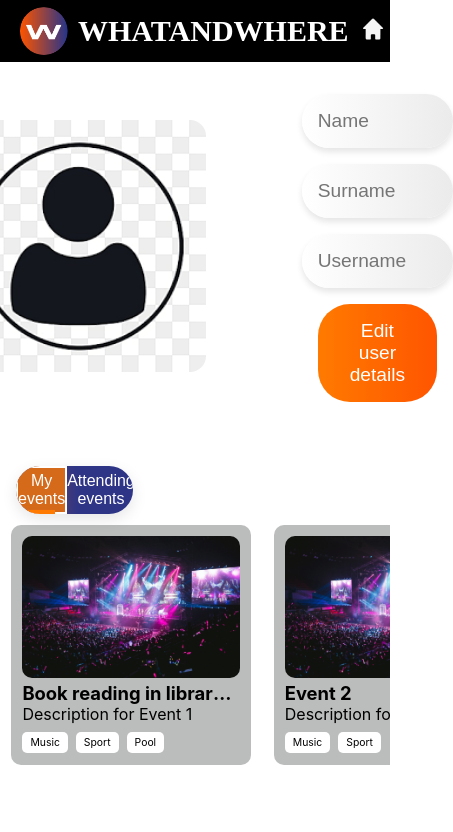
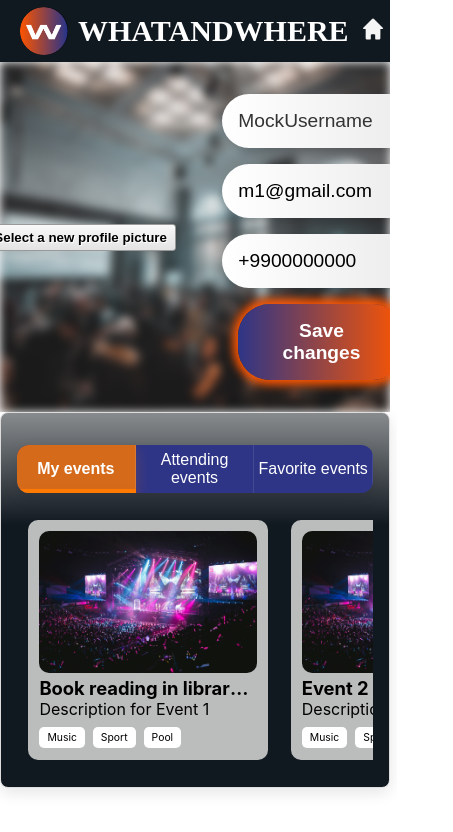
Before and after one commit to WhatandWhere/WhatAndWhere, a React (Create React App) app in the folder client/: page /profile in a window 390 px wide. Both pictures are taken after a click on the button "Edit user details". Shown: the top 832 px of the page, 453 px wide, since content can reach past the window. Built offline with nearby package versions, Linux system fonts and the light colour scheme.

Commit message:
Added the design and functionality to the profile pageto the
Added a design to the Profile page. and added functionality to the button(When it is pressed you are able to change the settings of you profile. F.e: You can change the profile image, phone and email.)

```diff
--- a/client/src/components/design-files-css/Header.css
+++ b/client/src/components/design-files-css/Header.css
@@ -7,7 +7,7 @@
     display: flex;
     justify-content: space-between;
     align-items: center;
-    background-color: #000;
+    background: #101820;
     padding: 6px 20px;
     height: 50px;
 }
--- a/client/src/components/design-files-css/LoginRegisterButton.css
+++ b/client/src/components/design-files-css/LoginRegisterButton.css
@@ -18,11 +18,6 @@
 }
 
 .form-button:hover {
-    /* background: linear-gradient(
-      -90deg,
-      rgba(255, 86, 0, 1) 40%,
-      rgb(187, 188, 188, 1) 100%
-    ); */
 
     background: linear-gradient(
             180deg,
--- /dev/null
+++ b/client/src/components/design-files-css/profile-page-css/ProfilePage.css
@@ -0,0 +1,8 @@
+.bottom-part{
+    border: 1px solid #ddd; /* subtle border, change color as needed */
+    border-radius: 8px; /* rounded corners for the container */
+    box-shadow: 0px 5px 15px rgba(0, 0, 0, 0.1); /* shadow for depth */
+    padding: 1rem; /* spacing inside the container */
+    /*margin: 1rem; !* spacing outside the container *!*/
+    background: linear-gradient(360deg, rgb(16, 24, 32) 70%, rgb(136, 139, 141) 100%); /* white background, change as needed */
+}
--- a/client/src/components/design-files-css/profile-page-css/UpperPartOfThePage.css
+++ b/client/src/components/design-files-css/profile-page-css/UpperPartOfThePage.css
@@ -1,17 +1,17 @@
 .user-profile {
     display: flex;
     align-items: center;
-    justify-content: center; /* This centers the elements horizontally */
+    justify-content: center;
     padding: 2rem;
     font-family: Arial, sans-serif;
 }
 
 .profile-pic {
-    height: calc((3 * (1rem + 1.2rem + 1rem)) + 1.2rem + 2rem + 3rem); /* height of 3 input fields + button + margin */
-    width: auto; /* Adjusts width according to the height while maintaining aspect ratio */
+    height: calc((3 * (1rem + 1.2rem + 1rem)) + 1.2rem + 2rem + 3rem);
+    width: auto;
     border-radius: 1rem;
     margin-right: 7rem;
-    object-fit: cover; /* Increased the gap between the image and the input fields */
+    object-fit: cover;
 }
 
 .user-details {
@@ -39,16 +39,93 @@
     font-size: 1.2rem;
     border: none;
     border-radius: 2rem;
-    background: linear-gradient(90deg, #ff7a00, #ff5500);
+    background: linear-gradient(90deg, #ff7a00, #ff5600);
     color: white;
     cursor: pointer;
     transition: all 0.3s ease;
 }
 
 .edit-button:hover {
-    background: linear-gradient(90deg, #ff5500, #ff7a00);
+    box-shadow: 0px 0px 10px 5px #ff5600;
 }
+
 
 .input-field:focus {
     background: linear-gradient(90deg, rgba(245,245,245,1) 0%, rgba(225,225,225,1) 100%);
 }
+
+.user-profile {
+    position: relative; /* For positioning the pseudo-element */
+    overflow: hidden; /* In case the pseudo-element is bigger than the parent */
+}
+
+.user-profile::before {
+    content: "";
+    position: absolute;
+    top: 0;
+    right: 0;
+    bottom: 0;
+    left: 0;
+    background-image: url('../../../../public/back.jpeg');
+    background-size: cover;
+    background-position: center;
+    background-repeat: no-repeat;
+    filter: blur(5px);
+    z-index: -1;
+}
+.text-display {
+    font-size: 1.2rem; /* Matches the font size of .input-field */
+    color: #333; /* Sets the text color; change as needed */
+    padding: 1rem; /* Matches the padding of .input-field */
+    width: 100%; /* Matches the width of .input-field */
+    text-align: left; /* Center the text if desired */
+    margin-bottom: 1rem; /* Matches the margin of .input-field */
+    background: linear-gradient(90deg, rgba(255,255,255,1) 0%, rgba(235,235,235,1) 100%); /* Matches the background of .input-field */
+    border-radius: 2rem; /* Matches the border radius of .input-field */
+    box-shadow: 0 4px 6px rgba(0, 0, 0, 0.1); /* Matches the box-shadow of .input-field */
+}
+
+.edit-button-bold {
+    font-weight: bold;
+    background: linear-gradient(90deg, #2E3587FF, #ff5600);
+    box-shadow: 0px 0px 10px 5px #ff5600;
+}
+
+/*.profile-pic-upload {*/
+/*    display: block;*/
+/*    width: calc((3 * (1rem + 1.2rem + 1rem)) + 1.2rem + 2rem + 3rem); !* same as .profile-pic width *!*/
+/*    height: calc((3 * (1rem + 1.2rem + 1rem)) + 1.2rem + 2rem + 3rem); !* same as .profile-pic height *!*/
+/*    margin-right: 7rem;*/
+/*    border-radius: 1rem; !* same as .profile-pic border-radius *!*/
+/*    object-fit: cover;*/
+/*    padding: 0;*/
+/*    cursor: pointer;*/
+/*}*/
+
+/* Hide the default file input styling */
+.profile-pic-upload::-webkit-file-upload-button {
+    visibility: hidden;
+}
+.profile-pic-upload::before {
+    content: 'Select a new profile picture';
+    display: inline-block;
+    background: -webkit-linear-gradient(top, #f9f9f9, #e3e3e3);
+    border: 1px solid #999;
+    border-radius: 3px;
+    padding: 5px 8px;
+    outline: none;
+    white-space: nowrap;
+    -webkit-user-select: none;
+    cursor: pointer;
+    text-shadow: 1px 1px #fff;
+    font-weight: 700;
+    font-size: 10pt;
+}
+
+.profile-pic-upload:hover::before {
+    border-color: black;
+}
+
+.profile-pic-upload:active::before {
+    background: -webkit-linear-gradient(top, #e3e3e3, #f9f9f9);
+}
--- a/client/src/components/design-files-css/profile-page-css/UserSelectionList.css
+++ b/client/src/components/design-files-css/profile-page-css/UserSelectionList.css
@@ -3,16 +3,17 @@
     display: flex;
     justify-content: space-between;
     background-color: #2e3587;
-    border-radius: 2rem;
+    border-radius: 0.75rem;
     overflow: hidden;
-    margin-top: 2rem;
-    width: 30%;
+    margin-top: 1rem;
+    margin-bottom: 1rem;
+    width: 100%;
     height: 3rem;
-    margin-left: 1rem;
     box-shadow: 0px 5px 15px rgba(0, 0, 0, 0.1);
 }
 
 .action-button {
+    color: rgba(255, 255, 255, 1);
     flex: 1;
     text-align: center;
     border: none;
@@ -21,7 +22,7 @@
     transition: all 0.3s;
     font-size: 1rem;
     color: white;
-    border-right: 1px solid rgba(255, 255, 255, 0.1); /* Subtle border between buttons */
+    border-right: 1px solid rgba(255, 255, 255, 0.1);
 }
 
 .action-button:last-child {
@@ -34,8 +35,8 @@
 
 .action-button.selected {
     background-color: rgba(255, 119, 0, 0.8);
-    box-shadow: 0px 5px 15px rgba(255, 119, 0, 0.2); /* Add a subtle glow to the selected button */
-    border: 2px solid white; /* Add a white border to the selected button */
+    box-shadow: 0px 5px 15px rgba(255, 119, 0, 0.2);
+    font-weight: bolder;
 }
 
 .slider {
--- a/client/src/components/profile-page-components/UpperPartOfThePage.jsx
+++ b/client/src/components/profile-page-components/UpperPartOfThePage.jsx
@@ -1,17 +1,80 @@
-import React from 'react';
+import React, { useState } from 'react';
 import '../design-files-css/profile-page-css/UpperPartOfThePage.css';
 
 function UpperPartOfThePage() {
+    const username = "MockUsername";
+    const userEmail = "m1@gmail.com";
+    const userPhone = "+9900000000";
+    const userProfilePic = "/placeholder-avatar.png";
+    const [isEditing, setIsEditing] = useState(false);
+    const [isButtonBold, setIsButtonBold] = useState(false);
+    const [email, setEmail] = useState(userEmail);
+    const [phone, setPhone] = useState(userPhone);
+    const [profilePic, setProfilePic] = useState(userProfilePic);
+
+    const handleButtonClick = () => {
+        setIsEditing(!isEditing); // Toggle the editing mode
+        if (isEditing) {
+            // If we're not in edit mode, we will save the current values
+            console.log('Values saved:', { email, phone });
+            alert('Values saved!');
+        }
+        setIsButtonBold(!isButtonBold);
+    };
+
+    // Function to handle profile picture change
+    const handleProfilePicChange = (e) => {
+        const file = e.target.files[0];
+        if (file) {
+            // Assuming you want to display the image without saving it to a server
+            setProfilePic(URL.createObjectURL(file));
+        }
+    };
+
     return (
         <div className="user-profile">
-            <div className="user-image">
-                <img src="/placeholder-avatar.png" alt="User Placeholder" className="profile-pic" />
-            </div>
+            {isEditing ? (
+                <div className="user-image">
+                    <input
+                        type="file"
+                        className="profile-pic-upload"
+                        onChange={handleProfilePicChange}
+                        accept="image/*"
+                    />
+                </div>
+            ) : (
+                <div className="user-image">
+                    <img src={profilePic} alt="User" className="profile-pic" />
+                </div>
+            )}
             <div className="user-details">
-                <input placeholder="Name" className="input-field" />
-                <input placeholder="Surname" className="input-field" />
-                <input placeholder="Username" className="input-field" />
-                <button className="edit-button">Edit user details</button>
+                <div className="text-display">{username}</div>
+                {isEditing ? (
+                    <>
+                        <input
+                            value={email}
+                            onChange={(e) => setEmail(e.target.value)}
+                            placeholder="Email"
+                            className="input-field"
+                        />
+                        <input
+                            value={phone}
+                            onChange={(e) => setPhone(e.target.value)}
+                            placeholder="Phone"
+                            className="input-field"
+                        />
+                    </>
+                ) : (
+                    <>
+                        <div className="text-display">{email}</div>
+                        <div className="text-display">{phone}</div>
+                    </>
+                )}
+                <button onClick={handleButtonClick}
+                        className={`edit-button ${isButtonBold ? 'edit-button-bold' : ''}`}>
+                    {isEditing ? 'Save changes' : 'Edit user details'}
+                </button>
+
             </div>
         </div>
     );
--- a/client/src/pages/ProfilePage.jsx
+++ b/client/src/pages/ProfilePage.jsx
@@ -1,17 +1,33 @@
-import React from 'react';
+import React, {useState} from 'react';
 import UpperPartOfThePage from '../components/profile-page-components/UpperPartOfThePage';
 import UserSelectionList from "../components/profile-page-components/UserSelectionList";
 import Header from "../components/Header";
 import EventListMainPage from "../components/EventListMainPage";
+import '../components/design-files-css/profile-page-css/ProfilePage.css';
 
 
 function ProfilePage() {
+    const [selectedTab, setSelectedTab] = useState('myEvents');
+
+    // Function to render content based on the selected tab
+    const renderTabContent = () => {
+        return <EventListMainPage selectedTab={selectedTab} />;
+    };
+
     return (
         <div className="main-page">
-            <Header/>
+            <Header />
             <UpperPartOfThePage />
-            <UserSelectionList/>
-            <EventListMainPage/>
+            <div className="bottom-part">
+                <UserSelectionList
+                    selectedAction={selectedTab}
+                    onSelect={setSelectedTab}
+                />
+                <div className="tab-content">
+                    <EventListMainPage/>
+                    {/*{renderTabContent()}*/}
+                </div>
+            </div>
         </div>
     );
 }
```
Also changed, not shown: client/src/components/profile-page-components/EventTab.jsx (deleted, +0 -12 lines), client/public/back.jpeg (added), client/src/components/design-files-css/profile-page-css/EventsTab.css (added).
